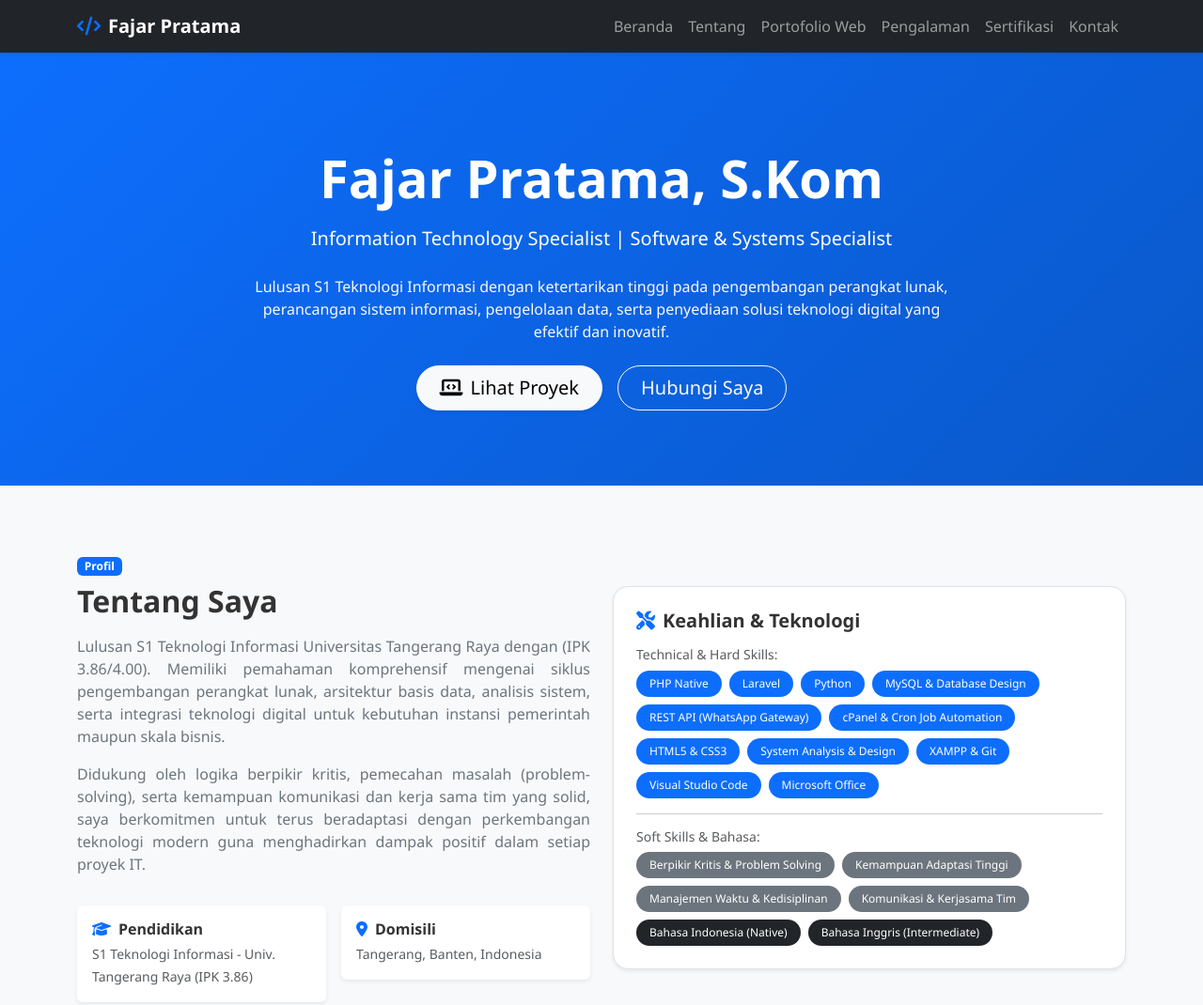
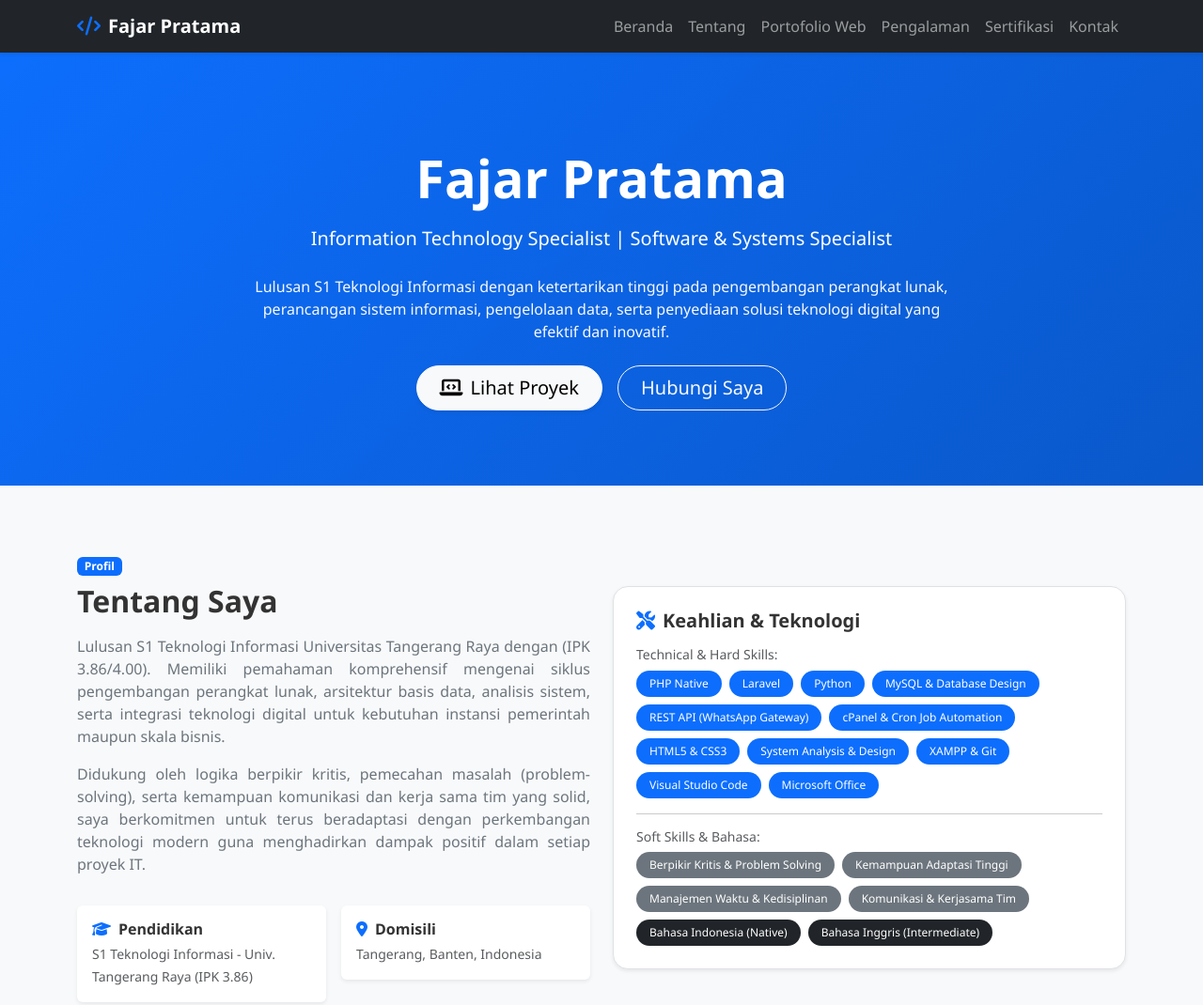
Before and after one commit to fajar1231/Portofolio, a plain HTML site: page index.html in a window 1280 px wide. Shown: the top 1070 px of the page at 94% size. Drawn offline with nearby package versions, Linux system fonts and the light colour scheme.

Commit message:
Update index.html

```diff
--- a/index.html
+++ b/index.html
@@ -125,7 +125,7 @@
     <!-- HERO SECTION -->
     <section class="hero-section text-center" id="beranda">
         <div class="container">
-            <h1 class="display-4 fw-bold mb-3">Fajar Pratama, S.Kom</h1>
+            <h1 class="display-4 fw-bold mb-3">Fajar Pratama</h1>
             <p class="lead mb-4">Information Technology Specialist | Software & Systems Specialist</p>
             <p class="mx-auto text-light opacity-90 mb-4" style="max-width: 750px;">
                 Lulusan S1 Teknologi Informasi dengan ketertarikan tinggi pada pengembangan perangkat lunak, perancangan sistem informasi, pengelolaan data, serta penyediaan solusi teknologi digital yang efektif dan inovatif.
```
